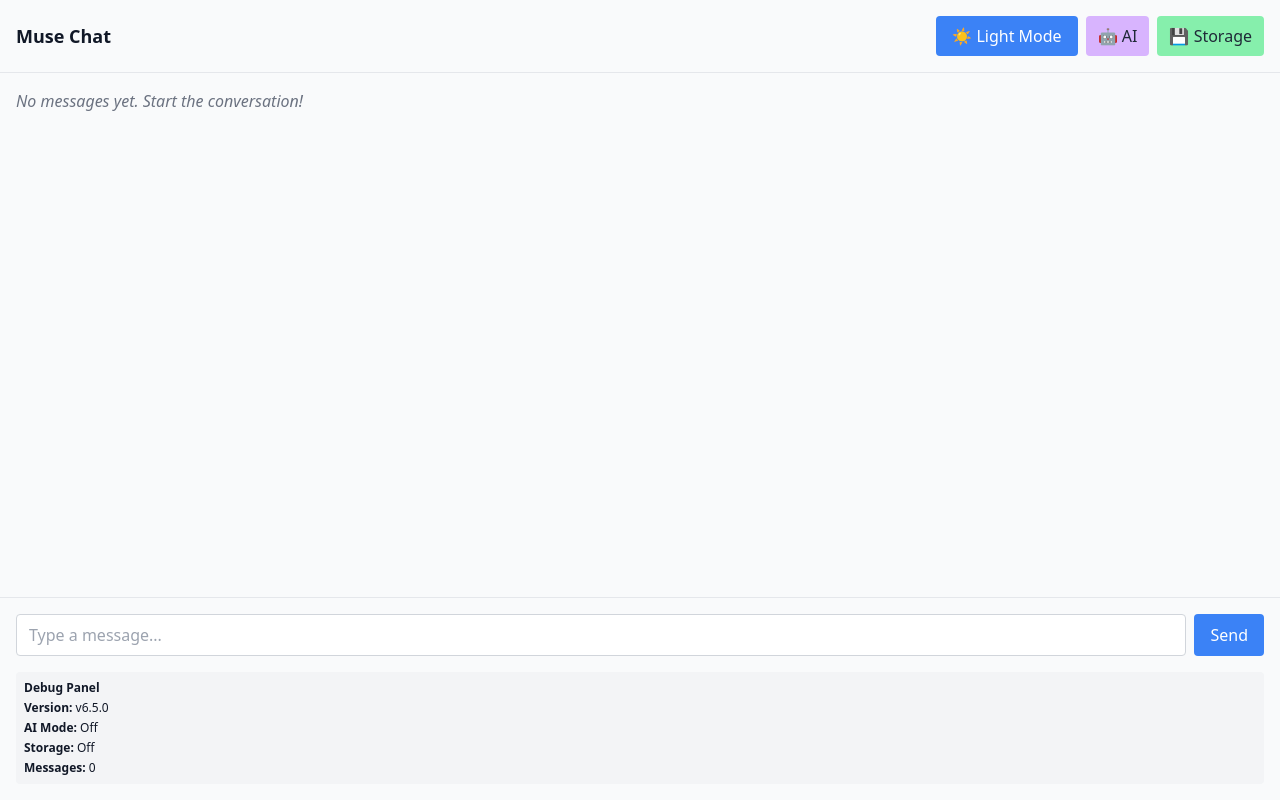
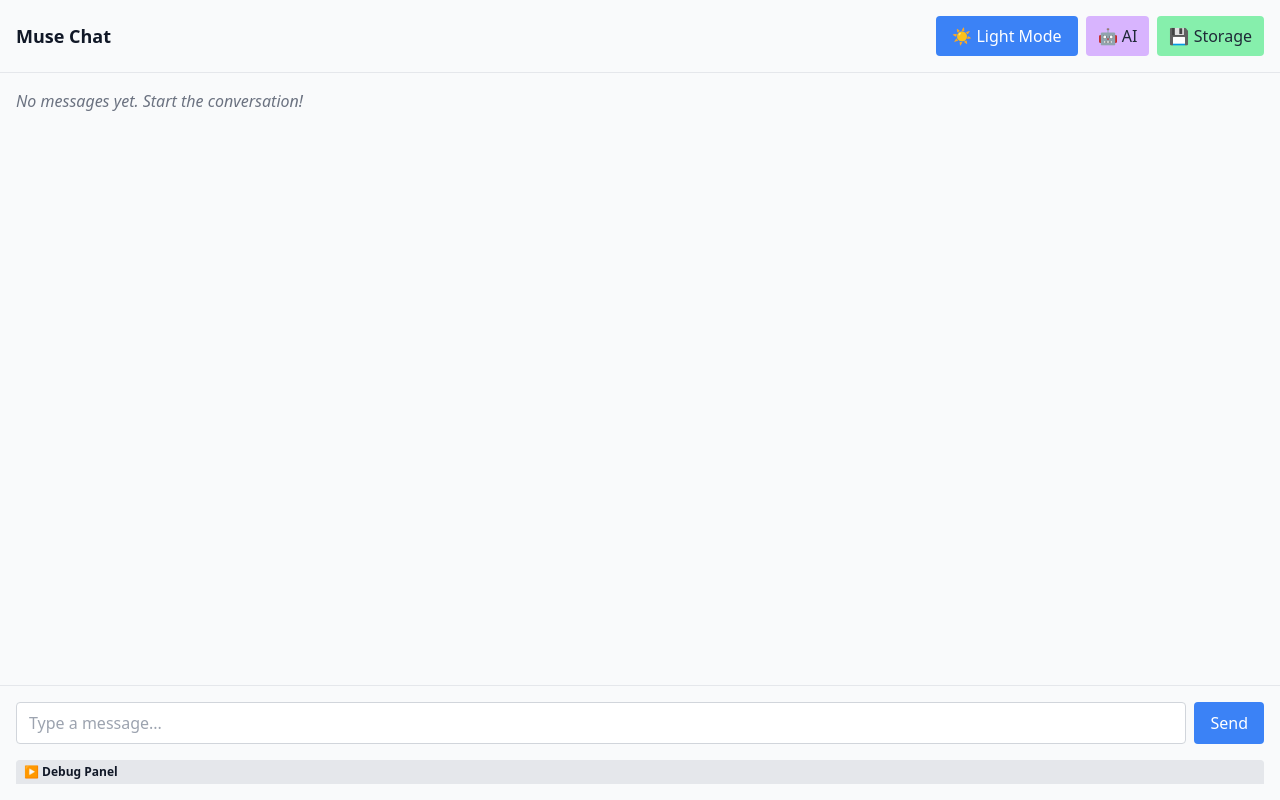
Before and after one commit to tomboo/muse-chat, a React (Vite) app: page / in a window 1280 px wide. Built offline with nearby package versions, Linux system fonts and the light colour scheme; the HTML template or start-up script is replaced by a standard one.

Commit message:
feat(ui): add collapsible Debug Panel with toggle button

```diff
--- a/src/App.tsx
+++ b/src/App.tsx
@@ -10,6 +10,7 @@
   >([]);
   const [aiEnabled, setAiEnabled] = useState(false);
   const [storageEnabled, setStorageEnabled] = useState(false);
+  const [showDebug, setShowDebug] = useState(false); // Collapsible state
 
   const handleSend = (text: string) => {
     if (!text.trim()) return;
@@ -68,13 +69,20 @@
         <MessageLog messages={messages} />
       </main>
 
-      {/* Footer with input + debug panel */}
+      {/* Footer with input + collapsible debug panel */}
       <footer className="border-t border-gray-200 dark:border-gray-700 p-4 space-y-4">
         <MessageInput onSend={handleSend} />
 
-        {/* Debug panel showing metadata */}
-        <div className="text-xs bg-gray-100 dark:bg-gray-800 rounded p-2">
-          <h2 className="font-semibold mb-1">Debug Panel</h2>
+        {/* Collapsible Debug panel */}
+        <div className="text-xs bg-gray-100 dark:bg-gray-800 rounded">
+          <button
+            onClick={() => setShowDebug((prev) => !prev)}
+            className="w-full text-left px-2 py-1 font-semibold bg-gray-200 dark:bg-gray-700 rounded-t"
+          >
+            {showDebug ? "▼ Debug Panel" : "▶ Debug Panel"}
+          </button>
+          {showDebug && (
+            <div className="p-2">
               <ul className="space-y-1">
                 <li><strong>Version:</strong> v{pkg.version}</li>
                 <li><strong>AI Mode:</strong> {aiEnabled ? "On" : "Off"}</li>
@@ -82,6 +90,8 @@
                 <li><strong>Messages:</strong> {messages.length}</li>
               </ul>
             </div>
+          )}
+        </div>
       </footer>
     </div>
   );
```
Lines whose indentation alone changed are shown as unchanged.
